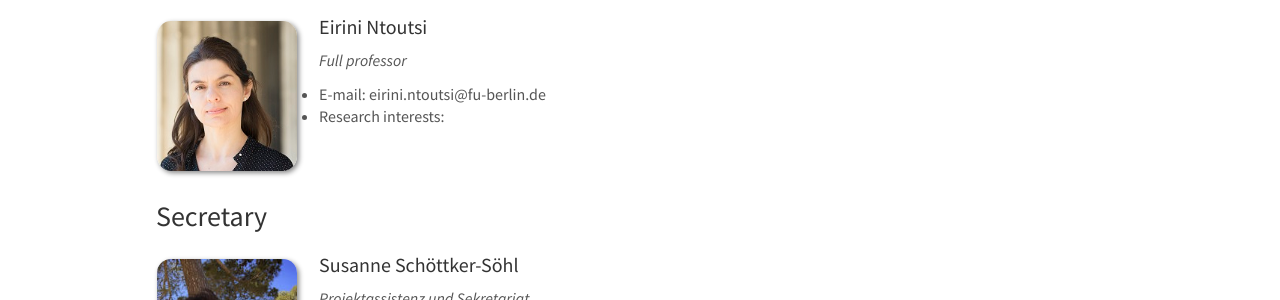
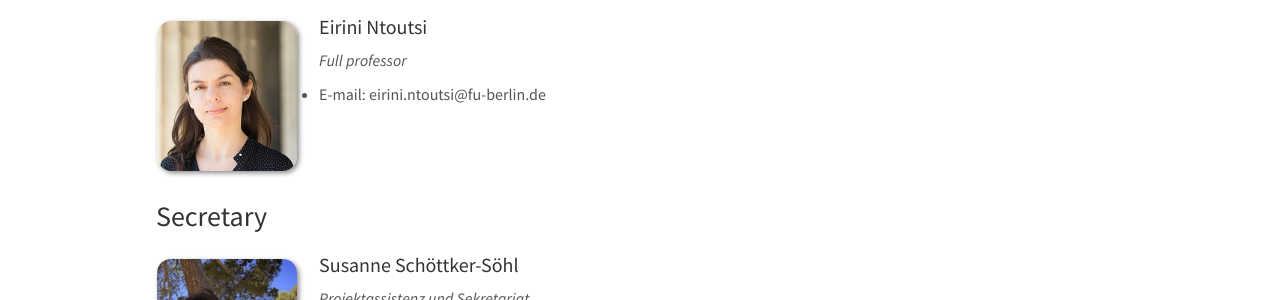
Before and after one commit to AIML-research/AIML-research.github.io, a Jekyll site: the page built from _pages/team.md, in a window 1280 px wide and 900 px high. Shown: the part 129-429 px from the top of the window. Built offline with Jekyll 4.4.1, drawn with Linux system fonts in a browser that asks for light colours; nearby versions of some CDN libraries.

Commit message:
Update team.md

```diff
--- a/_pages/team.md
+++ b/_pages/team.md
@@ -22,7 +22,6 @@ permalink: /team/
   <h4>{{ member.name }}</h4>
   <i>{{ member.info }} </i>
   - E-mail: {{ member.email }}
-  - Research interests: {{ member.interest }}
 
   <ul style="overflow: hidden">
 
```
